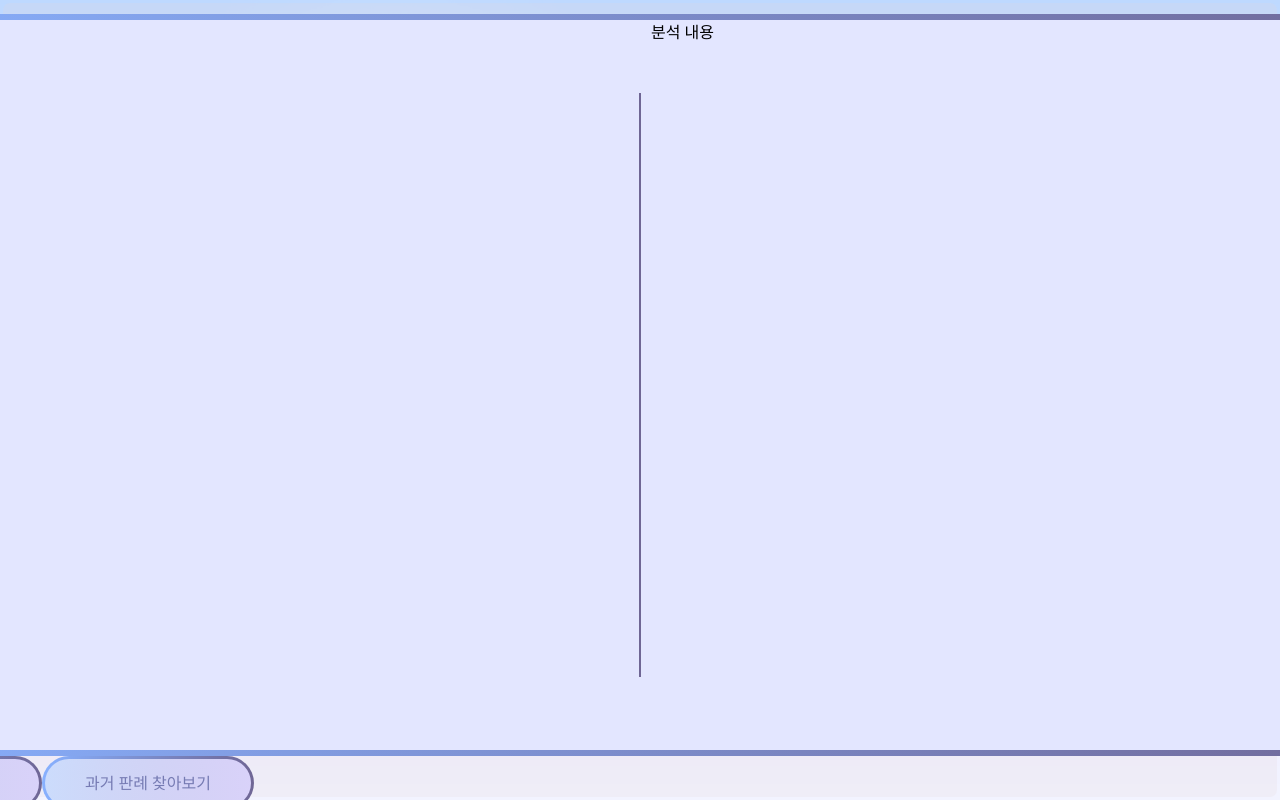
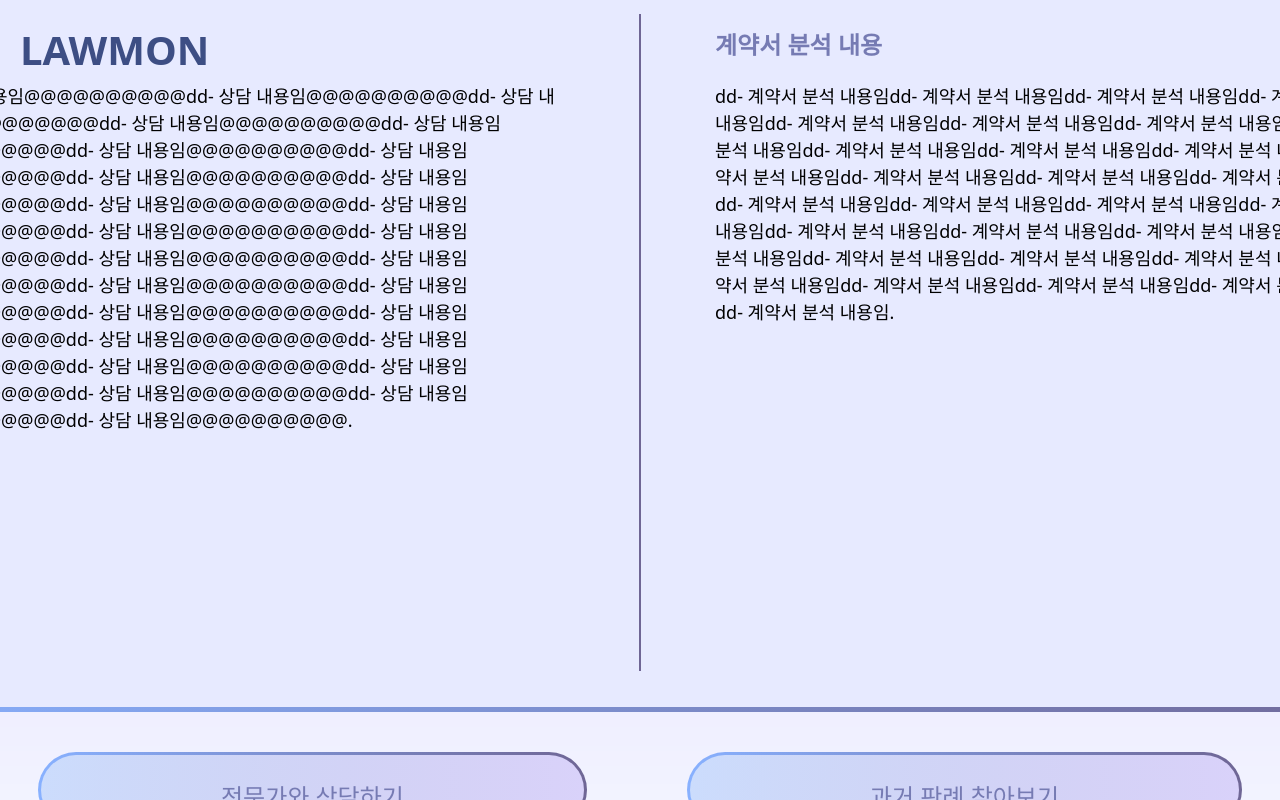
Before and after one commit to LawmonProject/frontend, a React (Vite) app in the folder lawmon/: page /result in a window 1280 px wide. Built offline with nearby package versions, Linux system fonts and the light colour scheme.

Commit message:
Design : week 3 complete

```diff
--- a/lawmon/src/pages/result/index.css
+++ b/lawmon/src/pages/result/index.css
@@ -1,3 +1,14 @@
+.Law-title {
+    position: fixed;
+    top: 20px;
+    left: 20px;
+    margin: 0;
+    z-index: 1000;
+    font-size: 40px;
+    font-weight: bold;
+    color: #3D4E84;
+  }
+
 .result_container {
     background: linear-gradient(to right, #88B1FF 0%, #6F6695 100%);
     border-radius: 10px; /* 원하는 radius 값 */
@@ -11,8 +22,8 @@
     left: 0;
     right: 0;
     bottom: 0;
-    background-color: rgba(228, 212, 212, 0.2);
-    border-radius: 7px; /* 외부 radius보다 작게 (border 두께만큼 뺀 값) */
+    /* background-color: rgba(228, 212, 212, 0.2); */
+    border-radius: 10px; /* 외부 radius보다 작게 (border 두께만큼 뺀 값) */
     margin: 3px; /* border 두께와 동일하게 */
     z-index: -1;
 }
@@ -20,9 +31,9 @@
 .result_inner {
     width: 1600px;
     height: 730px;
-    background-color: #e3e6ff;
-    border-radius: 7px;
-    margin: 3px 3px;
+    background-color: #e7eaff;
+    border-radius: 10px;
+    margin: 2px 2px;
     display: flex;
     flex-direction: row;
     justify-content: space-between;
@@ -41,6 +52,39 @@
     width: 2px;
     background-color: #6F6695;
     margin: 0 10px;
-    height: 80%;
+    height: 90%;
     align-self: center;
 }
+
+.result_title {
+    font-size: 30px;
+    font-weight: bold;
+}
+
+.consult_part {
+    padding: 50px 64px;
+}
+
+.analist_part {
+    padding: 50px 64px;
+}
+
+.consult_title , .analist_title {
+    color: #767BB3;
+    font-size: 24px;
+    font-weight: bold;
+}
+
+.consult_content , .analist_content {
+    font-size: 18px;
+    margin-top: 20px;
+}
+
+.btn {
+    justify-content: center;
+    gap: 40px;
+}
+
+.dirbtn {
+    font-size: 24px;
+}
--- a/lawmon/src/pages/result/index.tsx
+++ b/lawmon/src/pages/result/index.tsx
@@ -2,21 +2,44 @@ import React from 'react';
 import './index.css';
 import Button from 'shared/ui/Button';
 
+
+
+const contents = {
+    consult : {
+        title: '상담내용',
+        content: 'dd- 상담 내용임@@@@@@@@@@dd- 상담 내용임@@@@@@@@@@dd- 상담 내용임@@@@@@@@@@dd- 상담 내용임@@@@@@@@@@dd- 상담 내용임@@@@@@@@@@dd- 상담 내용임@@@@@@@@@@dd- 상담 내용임@@@@@@@@@@dd- 상담 내용임@@@@@@@@@@dd- 상담 내용임@@@@@@@@@@dd- 상담 내용임@@@@@@@@@@dd- 상담 내용임@@@@@@@@@@dd- 상담 내용임@@@@@@@@@@dd- 상담 내용임@@@@@@@@@@dd- 상담 내용임@@@@@@@@@@dd- 상담 내용임@@@@@@@@@@dd- 상담 내용임@@@@@@@@@@dd- 상담 내용임@@@@@@@@@@dd- 상담 내용임@@@@@@@@@@dd- 상담 내용임@@@@@@@@@@dd- 상담 내용임@@@@@@@@@@dd- 상담 내용임@@@@@@@@@@dd- 상담 내용임@@@@@@@@@@dd- 상담 내용임@@@@@@@@@@dd- 상담 내용임@@@@@@@@@@dd- 상담 내용임@@@@@@@@@@dd- 상담 내용임@@@@@@@@@@.'
+    },
+    analist : {
+        title: '계약서 분석 내용',
+        content: 'dd- 계약서 분석 내용임dd- 계약서 분석 내용임dd- 계약서 분석 내용임dd- 계약서 분석 내용임dd- 계약서 분석 내용임dd- 계약서 분석 내용임dd- 계약서 분석 내용임dd- 계약서 분석 내용임dd- 계약서 분석 내용임dd- 계약서 분석 내용임dd- 계약서 분석 내용임dd- 계약서 분석 내용임dd- 계약서 분석 내용임dd- 계약서 분석 내용임dd- 계약서 분석 내용임dd- 계약서 분석 내용임dd- 계약서 분석 내용임dd- 계약서 분석 내용임dd- 계약서 분석 내용임dd- 계약서 분석 내용임dd- 계약서 분석 내용임dd- 계약서 분석 내용임dd- 계약서 분석 내용임dd- 계약서 분석 내용임dd- 계약서 분석 내용임dd- 계약서 분석 내용임dd- 계약서 분석 내용임dd- 계약서 분석 내용임dd- 계약서 분석 내용임dd- 계약서 분석 내용임dd- 계약서 분석 내용임.'
+    }
+}
+
 export default function Result() {
   return (
     <div>
-        <h1>LAWMON</h1>
+      <h1 className='Law-title'>LAWMON</h1>
       <div className="result_container">
-        <section className='result_inner'>
-          <div className="consult">상담내용</div>
+        <section className="result_inner">
+          <div className="consult">
+            <div className='consult_part'>
+              <span className="consult_title">{contents.consult.title}</span>
+              <div className="consult_content">{contents.consult.content}</div>
+            </div>
+          </div>
           {/* 구분선 */}
           <div className="divider"></div>
-          <div className="analist">분석 내용</div>
+          <div className="analist">
+            <div className="analist_part">
+              <span className="analist_title">{contents.analist.title}</span>
+              <div className="analist_content">{contents.analist.content}</div>
+            </div>
+          </div>
         </section>
       </div>
-      <div className="buttons">
-        <Button>전문가와 상담하기</Button>
-        <Button>과거 판례 찾아보기</Button>
+      <div className="flex gap-[100px] mt-[40px] btn">
+        <Button className='w-[540px] h-[76px] px-[180px] py-[24px] dirbtn'>전문가와 상담하기</Button>
+        <Button className='w-[540px] h-[76px] px-[180px] py-[24px] dirbtn'>과거 판례 찾아보기</Button>
       </div>
     </div>
   );
```
